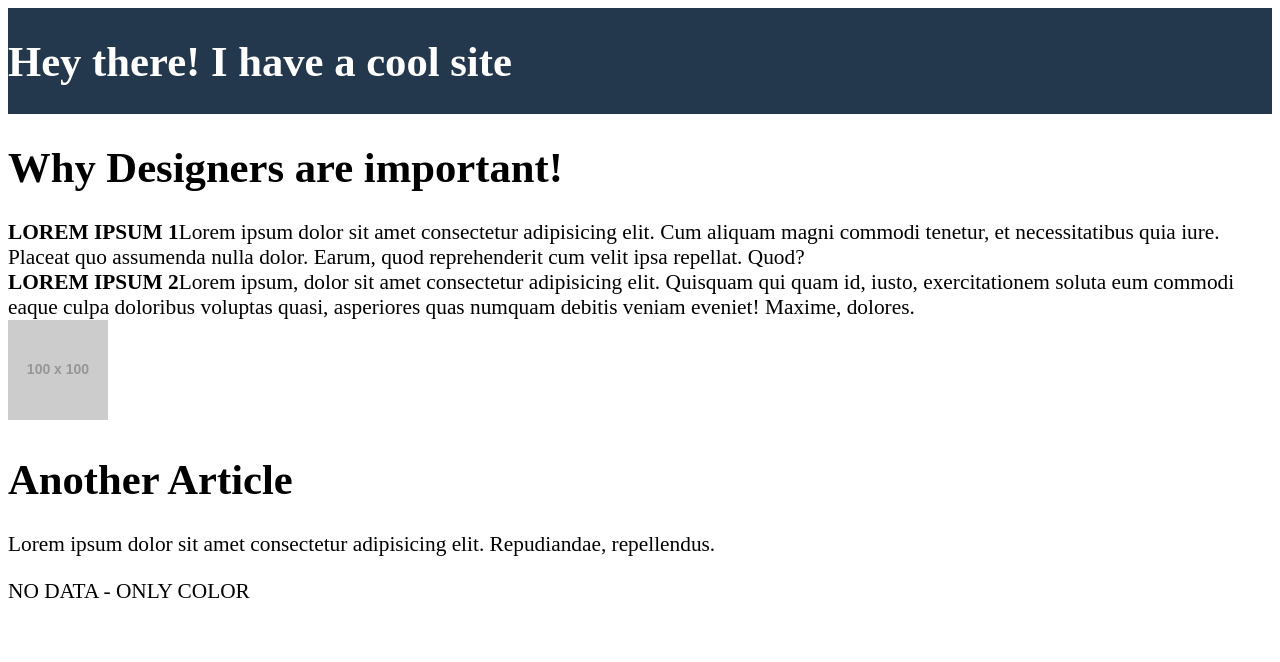
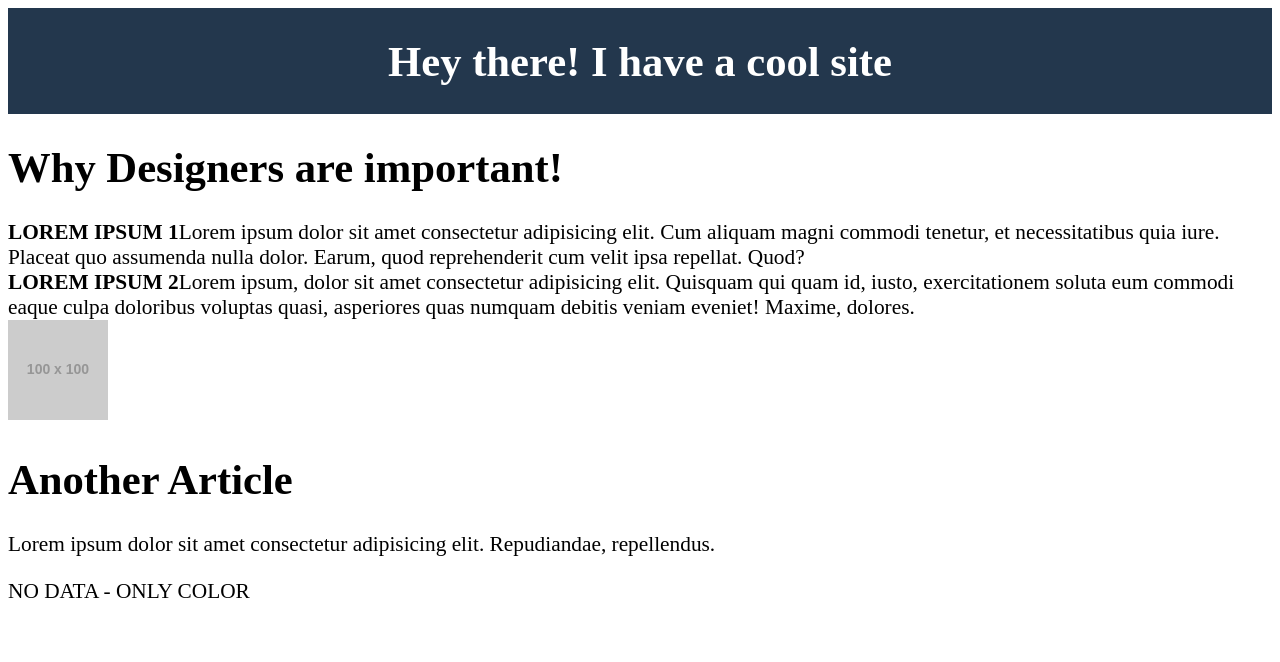
Before and after one commit to JD-Fuller/day-2, a plain HTML site: page index.html in a window 1280 px wide. Drawn offline with Linux system fonts and the light colour scheme; placeholder pictures from the web are drawn by us.

Commit message:
style change

```diff
--- a/style.css
+++ b/style.css
@@ -11,6 +11,8 @@ header, footer {
 
 header {
   background-color: #23374d;
+  text-align: center;
+  font-family: montserrat;
 }
 
 header h1 {
```
